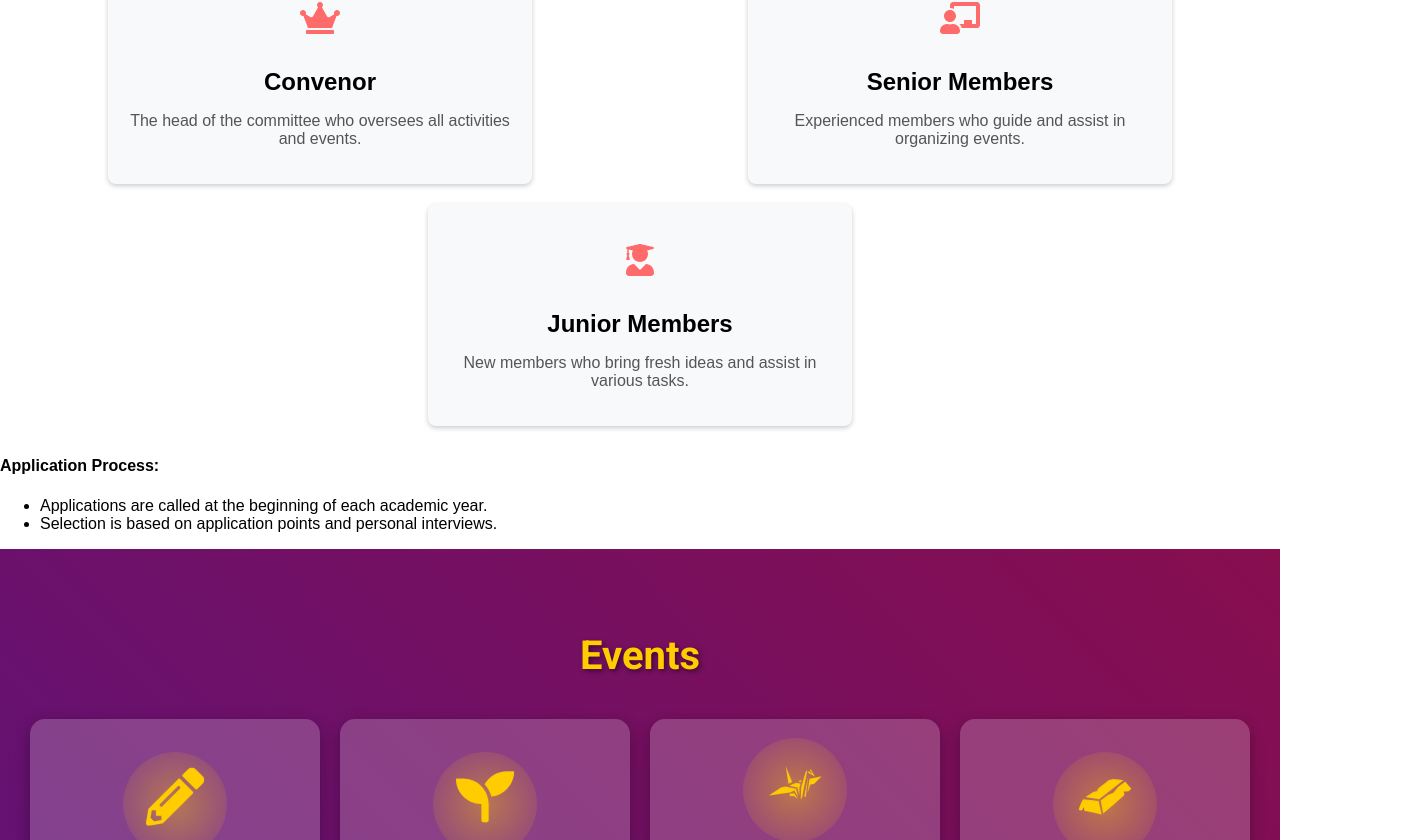
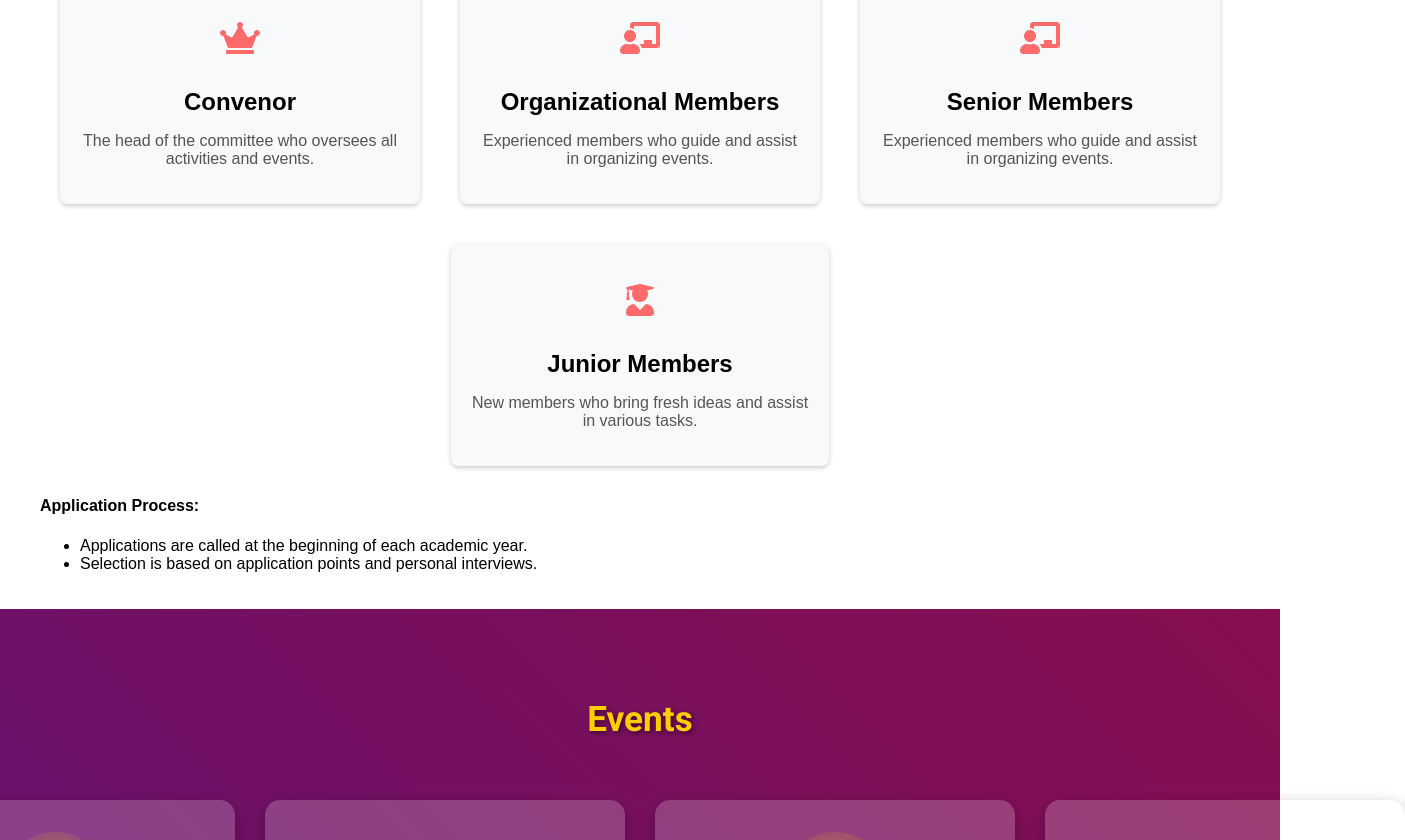
Before and after one commit to 0609Abhinav/spandan-website, a React (Create React App) app: page / in a window 1280 px wide. Shown: the part 1953-2793 px from the top of the page, 1405 px wide, since content can reach past the window. Built offline with nearby package versions, Linux system fonts and the light colour scheme.

Commit message:
"Updated CSS and JS files for Navbar, CommitteeStructure, and Events components, adding new styles, classes, and elements, and modifying existing ones."

```diff
--- a/src/Navbar/navbar.css
+++ b/src/Navbar/navbar.css
@@ -1,5 +1,11 @@
-/* navbar.css */
+/* General Body Styles */
+body {
+    margin: 0;
+    padding: 0;
+    font-family: Arial, sans-serif;
+}
 
+/* Navbar Styles */
 .navbar {
     position: fixed;
     width: 100%;
@@ -13,8 +19,13 @@
     transition: all 0.3s ease;
     z-index: 1000;
     box-shadow: 0 2px 10px rgba(0, 0, 0, 0.3);
+    max-width: 1200px;
+    margin: 0 auto;
+    left: 0;
+    right: 0;
 }
 
+/* Hamburger Menu for Mobile */
 .hamburger {
     cursor: pointer;
     display: none; /* Hide by default */
@@ -34,6 +45,7 @@
     background-color: #ff6b6b; /* Change color when open */
 }
 
+/* Navigation Links */
 .nav-links {
     list-style: none;
     display: flex;
@@ -59,7 +71,13 @@
     flex-direction: column; /* Stack items vertically */
 }
 
-/* Media Queries */
+/* Logo Styling */
+.logo img {
+    height: 55px; /* Adjust the height as needed */
+    width: auto; /* Maintain aspect ratio */
+}
+
+/* Media Queries for Responsiveness */
 @media (max-width: 768px) {
     .hamburger {
         display: flex; /* Show hamburger menu in mobile view */
@@ -75,14 +93,20 @@
         flex-direction: column;
         padding: 10px 0;
         box-shadow: 0 4px 10px rgba(0, 0, 0, 0.1);
+        width: 100%;
+        align-items: center;
+    }
+
+    .nav-links li {
+        width: 100%; /* Ensure links take up the full width on mobile */
+    }
+
+    .nav-links li a {
+        width: 100%;
+        text-align: center; /* Center text on mobile */
     }
 
     .show {
         display: flex; /* Show on mobile when open */
     }
 }
-
-.logo img {
-    height: 55px; /* Adjust the height as needed */
-    width: auto; /* Maintain aspect ratio */
-}
--- a/src/components/CommitteeStructure/CommitteeStructure.css
+++ b/src/components/CommitteeStructure/CommitteeStructure.css
@@ -1,33 +1,79 @@
+/* Committee Structure Section */
 .committee-structure {
     transition: transform 0.3s ease;
+    padding: 20px; /* Padding inside the structure */
+    max-width: 1200px; /* Limit the width for larger screens */
+    margin: 0 auto; /* Center the structure */
 }
 
 .committee-structure:hover {
     transform: scale(1.02); /* Slight zoom effect on hover */
 }
 
+/* Structure Container */
 .structure {
     display: flex;
-    justify-content: space-around;
-    flex-wrap: wrap; /* Responsive design */
+    justify-content: center; /* Align items to the center */
+    flex-wrap: wrap; /* Allows items to wrap for responsiveness */
+    gap: 20px; /* Ensure space between elements */
+    padding: 0 10px; /* Padding inside structure to prevent overflow */
 }
 
+/* Role Card Styling */
 .role {
     background-color: #f8f9fa; /* Light background for roles */
     border-radius: 8px;
     padding: 20px;
     text-align: center;
-    width: 30%; /* Adjust width for responsiveness */
-    margin: 10px; /* Margin between role cards */
+    box-sizing: border-box; /* Ensure padding does not affect the width */
     box-shadow: 0 2px 5px rgba(0, 0, 0, 0.2); /* Subtle shadow for depth */
+    transition: transform 0.3s ease, box-shadow 0.3s ease;
+    flex: 1 1 calc(33% - 40px); /* Flex behavior to fit within 3 columns */
+    max-width: 32%; /* Prevent the cards from stretching too much */
+    margin: 10px;
 }
 
+.role:hover {
+    transform: scale(1.05); /* Slight zoom effect on hover */
+    box-shadow: 0 4px 10px rgba(0, 0, 0, 0.3); /* Deeper shadow on hover */
+}
+
+/* Icon Styling */
 .icon {
     font-size: 2rem; /* Size of the icons */
     color: #ff6b6b; /* Customize icon color */
 }
 
+/* Role Title Styling */
 .role-title {
     font-size: 1.5rem; /* Size of role titles */
     margin: 10px 0;
 }
+
+/* Responsive Design for Smaller Screens */
+@media (max-width: 1024px) {
+    .role {
+        flex: 1 1 calc(45% - 40px); /* 2 items per row on tablets */
+        max-width: 45%;
+    }
+}
+
+@media (max-width: 768px) {
+    .role {
+        flex: 1 1 100%; /* 1 item per row on mobile */
+        max-width: 100%; /* Ensure full width on small screens */
+    }
+
+    .structure {
+        justify-content: center; /* Center content on small screens */
+    }
+}
+
+/* Frame Styling for Context */
+.frame {
+    border: 2px solid #ff6b6b; /* Optional border around the frame */
+    padding: 20px;
+    border-radius: 12px;
+    max-width: 1240px; /* Limit width of the frame */
+    margin: 20px auto; /* Center the frame */
+}
--- a/src/components/CommitteeStructure/CommitteeStructure.js
+++ b/src/components/CommitteeStructure/CommitteeStructure.js
@@ -12,6 +12,11 @@ const CommitteeStructure = () => {
                     <FaCrown className="icon" />
                     <h4 className="role-title">Convenor</h4>
                     <p>The head of the committee who oversees all activities and events.</p>
+                </div>
+                <div className="role">
+                    <FaChalkboardTeacher className="icon" />
+                    <h4 className="role-title">Organizational Members</h4>
+                    <p>Experienced members who guide and assist in organizing events.</p>
                 </div>
                 <div className="role">
                     <FaChalkboardTeacher className="icon" />
--- a/src/components/Events/Events.css
+++ b/src/components/Events/Events.css
@@ -2,7 +2,7 @@
 
 /* General styling */
 .events-section {
-    padding: 50px 20px;
+    padding: 60px 40px; /* Increased padding for the section */
     background: linear-gradient(45deg, #4a148c, #880e4f); /* Darker gradient for better contrast */
     color: #fff;
     font-family: 'Roboto', sans-serif;
@@ -12,28 +12,35 @@
 }
 
 .events-title {
-    font-size: 2.5rem;
+    font-size: 2.2rem;
     margin-bottom: 40px;
     color: #ffcc00; /* Bright color for visibility */
     text-shadow: 2px 2px 5px rgba(0, 0, 0, 0.5);
 }
+.event-description {
+    font-size: 1.7rem;
+    color: #ffcc00; /* Highlight the description in a bright color */
+}
 
 /* Container for event cards */
 .events-container {
-    display: flex;
-    flex-wrap: wrap;
+    display: grid;
+    grid-template-columns: repeat(auto-fit, minmax(250px, 1fr));
+    gap: 30px; /* Gap between the event cards */
     justify-content: center;
-    gap: 20px;
+    padding: 20px; /* Padding around the grid for spacing inside the section */
     animation: slideUp 1s ease-out;
+    max-width: 1200px;
+    margin: 0 auto;
 }
 
 /* Event card styles */
 .event-card {
     background-color: rgba(255, 255, 255, 0.2);
-    padding: 20px;
+    padding:30px; /* Padding inside the event card */
     border-radius: 15px;
-    width: 250px;
-    height: 250px;
+    width: 300px;
+    height: 350px;
     display: flex;
     flex-direction: column;
     align-items: center;
@@ -52,7 +59,7 @@
 
 /* Event icon styling */
 .event-icon {
-    font-size: 3.5rem; /* Larger size for visibility */
+    font-size: 4rem; /* Larger size for visibility */
     margin-bottom: 20px;
     color: #ffcc00; /* Bright yellow for better contrast */
     transition: color 0.3s, transform 0.5s ease-in-out;
@@ -67,7 +74,7 @@
 
 /* Event name styling */
 .event-name {
-    font-size: 1.5rem; /* Increase font size */
+    font-size: 1.7rem; /* Increased font size */
     color: #ffffff; /* White color for better contrast */
     font-weight: bold;
     text-shadow: 1px 1px 4px rgba(0, 0, 0, 0.7); /* Stronger shadow for text visibility */
@@ -123,3 +130,10 @@
     height: 120px;
     background: radial-gradient(circle, rgba(255, 87, 34, 0.3), transparent); /* Reduce opacity */
 }
+
+/* Media query to ensure four cards per row on larger screens */
+@media (min-width: 1200px) {
+    .events-container {
+        grid-template-columns: repeat(4, 1fr); /* Always show 4 cards in a row */
+    }
+}
--- a/src/components/Events/Events.js
+++ b/src/components/Events/Events.js
@@ -5,20 +5,20 @@ import './Events.css';
 
 const Events = () => {
     const eventsList = [
-        { name: 'Graphite Symphony (Sketching)', icon: <FaPencilAlt /> },
-        { name: 'Creative Cluster (Collage Making)', icon: <FaSeedling /> },
-        { name: 'Crease and Create (Design Through Paper)', icon: <GiPaperCrane /> },
-        { name: 'Moulded Magic (Clay Modelling)', icon: <GiClayBrick /> },
-        { name: 'Brushstrokes and Beyond (Painting)', icon: <FaPalette /> },
-        { name: 'Ecoelegance (Bamboo Structure)', icon: <FaSeedling /> },
-        { name: 'Photo Fiesta (Photography)', icon: <FaCamera /> },
-        { name: 'Waste to Wow (Best out of Waste)', icon: <FaRecycle /> },
-        { name: 'Concrete Canvas (Wall Painting)', icon: <FaPaintBrush /> },
-        { name: 'Melodic Breezes (Wind Chime)', icon: <FaWind /> },
-        { name: 'Inkfluence (Tattoo Making)', icon: <FaPenNib /> },
-        { name: 'Colourful Creations (Rangoli)', icon: <FaPalette /> },
-        { name: 'Masked Magic (Mask Painting)', icon: <FaMask /> },
-        { name: 'Whimsical Faces (Face Painting)', icon: <FaUserAlt /> },
+        { title: 'Graphite Symphony', description: 'Sketching', icon: <FaPencilAlt /> },
+        { title: 'Creative Cluster', description: 'Collage Making', icon: <FaSeedling /> },
+        { title: 'Crease and Create', description: 'Design Through Paper', icon: <GiPaperCrane /> },
+        { title: 'Moulded Magic', description: 'Clay Modelling', icon: <GiClayBrick /> },
+        { title: 'Brushstrokes and Beyond', description: 'Painting', icon: <FaPalette /> },
+        { title: 'Ecoelegance', description: 'Bamboo Structure', icon: <FaSeedling /> },
+        { title: 'Photo Fiesta', description: 'Photography', icon: <FaCamera /> },
+        { title: 'Waste to Wow', description: 'Best out of Waste', icon: <FaRecycle /> },
+        { title: 'Concrete Canvas', description: 'Wall Painting', icon: <FaPaintBrush /> },
+        { title: 'Melodic Breezes', description: 'Wind Chime', icon: <FaWind /> },
+        { title: 'Inkfluence', description: 'Tattoo Making', icon: <FaPenNib /> },
+        { title: 'Colourful Creations', description: 'Rangoli', icon: <FaPalette /> },
+        { title: 'Masked Magic', description: 'Mask Painting', icon: <FaMask /> },
+        { title: 'Whimsical Faces', description: 'Face Painting', icon: <FaUserAlt /> },
     ];
 
     return (
@@ -31,7 +31,12 @@ const Events = () => {
                             {event.icon}
                         </div>
                         <div className="event-info">
-                            <h3 className="event-name">{event.name}</h3>
+                            <h3 className="event-title">
+                                {event.title}
+                            </h3>
+                            <p className="event-description">
+                                {event.description}
+                            </p>
                         </div>
                     </div>
                 ))}
```
